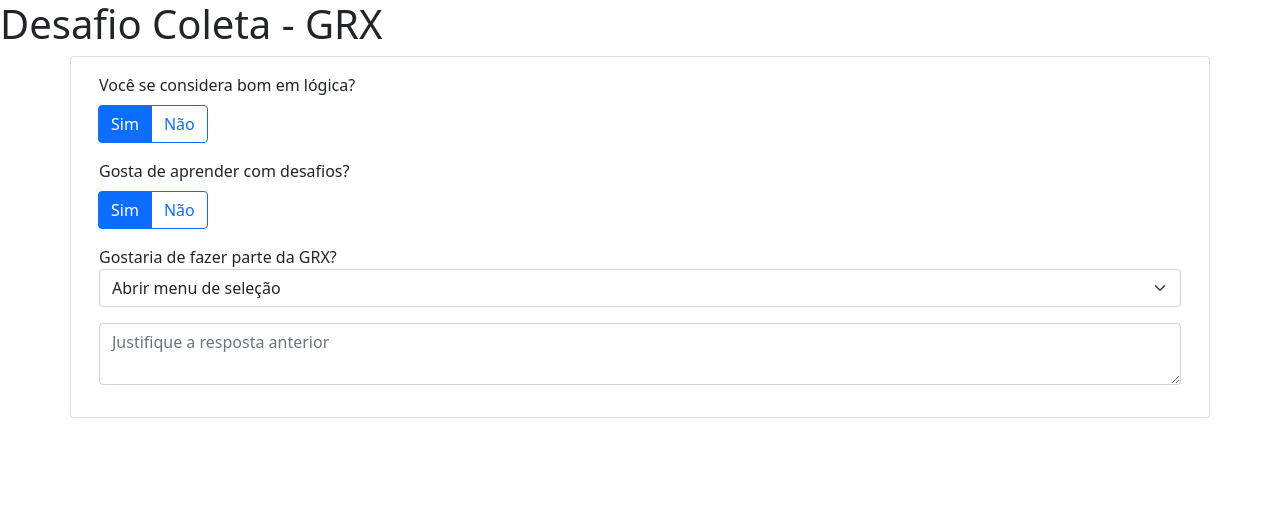
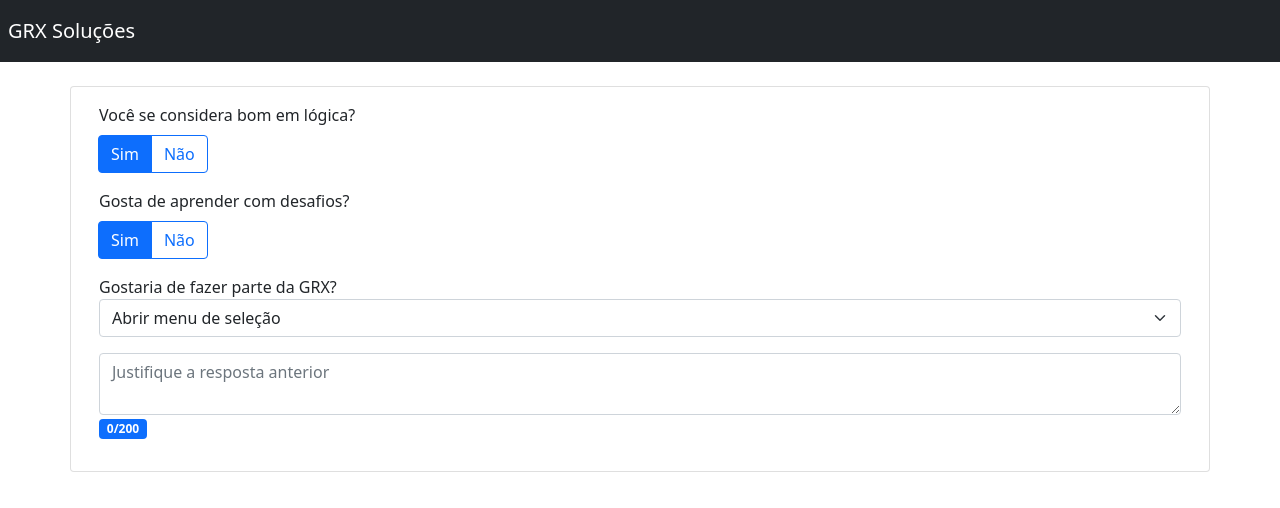
Before and after one commit to LeomarLinhares/desafio-coleta-grx, a plain HTML site: page index.html in a window 1280 px wide. Drawn offline with nearby package versions, Linux system fonts and the light colour scheme.

Commit message:
:construction: feat: add badge and navbar

```diff
--- a/index.html
+++ b/index.html
@@ -11,9 +11,14 @@
 </head>
 <body>
   <header>
-    <h1>Desafio Coleta - GRX</h1>
+    <nav class="navbar navbar-expand-lg navbar-dark bg-dark">
+      <section class="m-2">
+        <a class="navbar-brand" href="#">GRX Soluções</a>
+      </section>
+    </nav>
   </header>
-  <main class="container card">
+
+  <main class="container card mt-4">
     <form class="card-body" action="." method="post">
 
       <div class="mb-3">
@@ -57,10 +62,12 @@
         <div class="input-group">
           <textarea class="form-control" placeholder="Justifique a resposta anterior" id="floatingTextarea"></textarea>
         </div>
+        <span class="badge bg-primary">0/200</span>
       </div>
 
     </form>
   </main>
+
   <script src="https://cdn.jsdelivr.net/npm/bootstrap@5.1.3/dist/js/bootstrap.bundle.min.js" integrity="sha384-ka7Sk0Gln4gmtz2MlQnikT1wXgYsOg+OMhuP+IlRH9sENBO0LRn5q+8nbTov4+1p" crossorigin="anonymous"></script>
 </body>
 </html>
```
